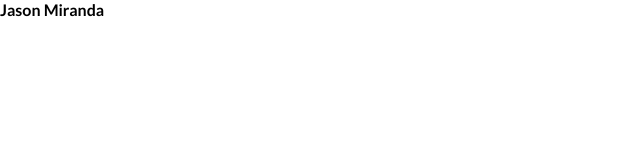
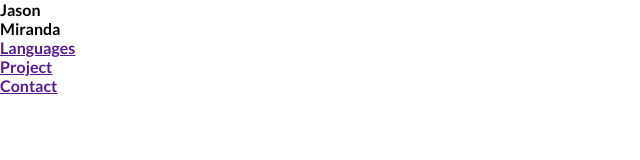
Before and after one commit to suppleye/E-Portfolio, a plain HTML site: page index.html in a window 1280 px wide. Shown: the whole page, without its empty margins (0-640 px from the left). Drawn offline with Linux system fonts and the light colour scheme.

Commit message:
added nav link

```diff
--- a/index.html
+++ b/index.html
@@ -13,7 +13,25 @@
             <div class="personal__logo">Jason Miranda</div>
             <ul class="nav__link--list">
                 <li>
-                    <a href="" class="nav__link--anchor"></a>
+                    <a href="" class="
+                    nav__link--anchor
+                    link__hover-effect
+                    link__hover-effect--black
+                    ">Languages</a>
+                </li>
+                <li>
+                    <a href="" class="
+                    nav__link--anchor
+                    link__hover-effect
+                    link__hover-effect--black
+                    ">Project</a>
+                </li>
+                <li>
+                    <a href="" class="
+                    nav__link--anchor
+                    link__hover-effect
+                    link__hover-effect--black
+                    ">Contact</a>
                 </li>
             </ul>
         </nav>
--- a/styles.css
+++ b/styles.css
@@ -16,3 +16,11 @@ p{
     line-height: 1.5;
     font-size: 16px;
 }
+
+/* NAVIGATION BAR*/
+
+nav{
+    height: 100px;
+    width: 100%;
+    max-width: 100px;
+}
```
